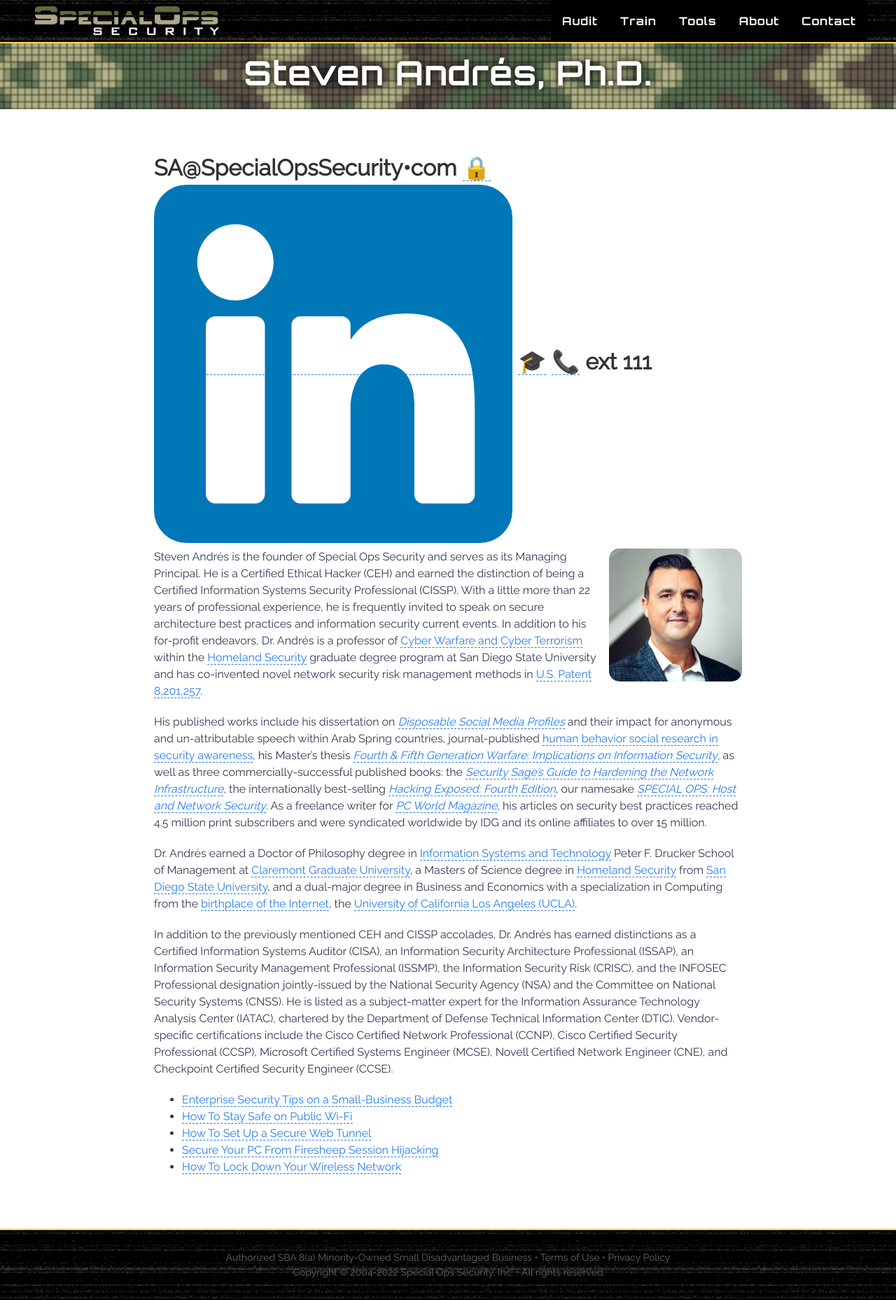
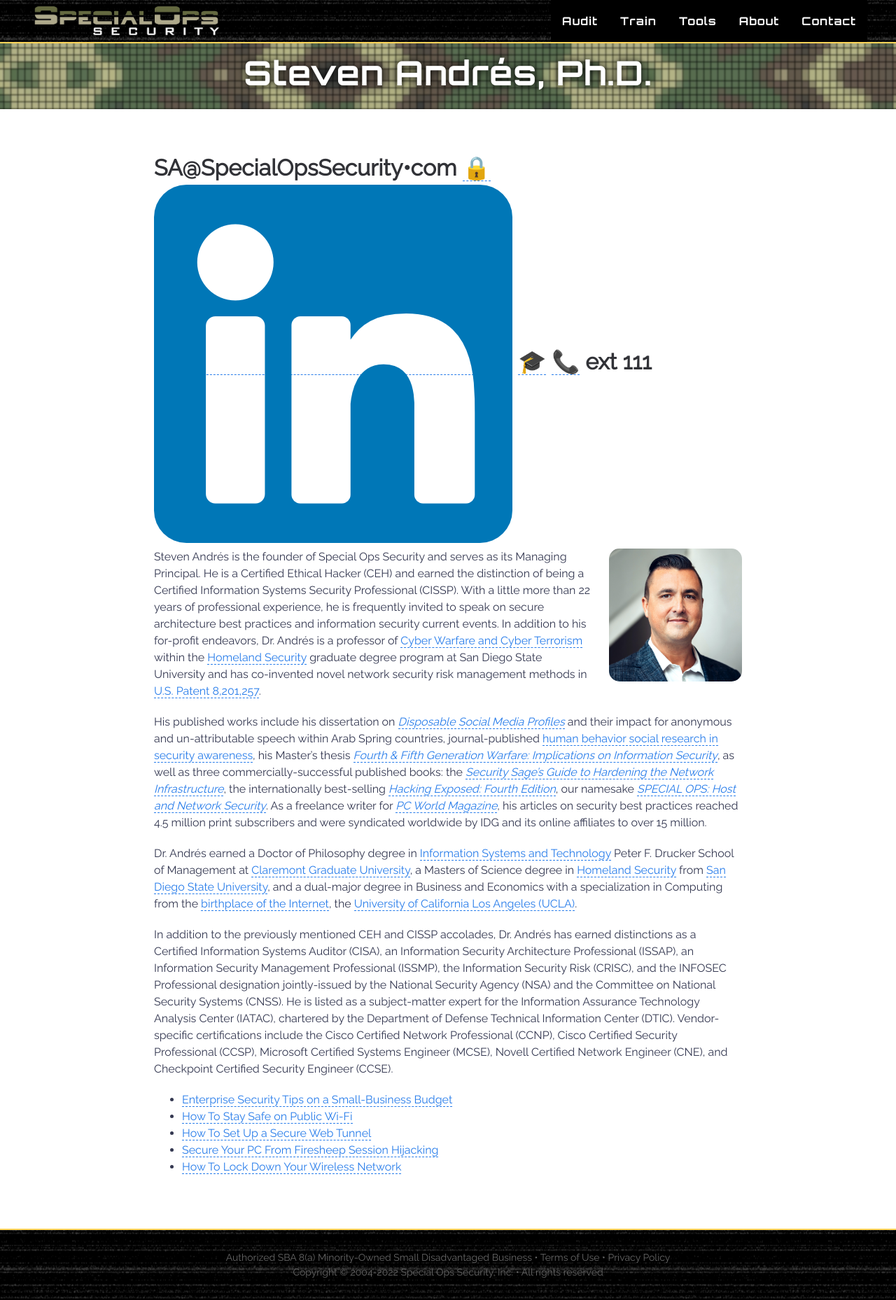
Before and after one commit to specialopssecurity/specialopssecurity.github.io, a Jekyll site: the page built from andres.md, in a window 1280 px wide. Shown: the whole page at 70% size. Built offline with Jekyll 4.4.1, drawn with Linux system fonts in a browser that asks for light colours.

Commit message:
Update main.css

```diff
--- a/assets/css/main.css
+++ b/assets/css/main.css
@@ -222,7 +222,7 @@
 .headshot {
   width: 190px;
   max-width: 190px;
-  margin-left: 15px;
+  margin-left: 20px;
   border-radius: 15px;
 }
 .books-cols {
```
